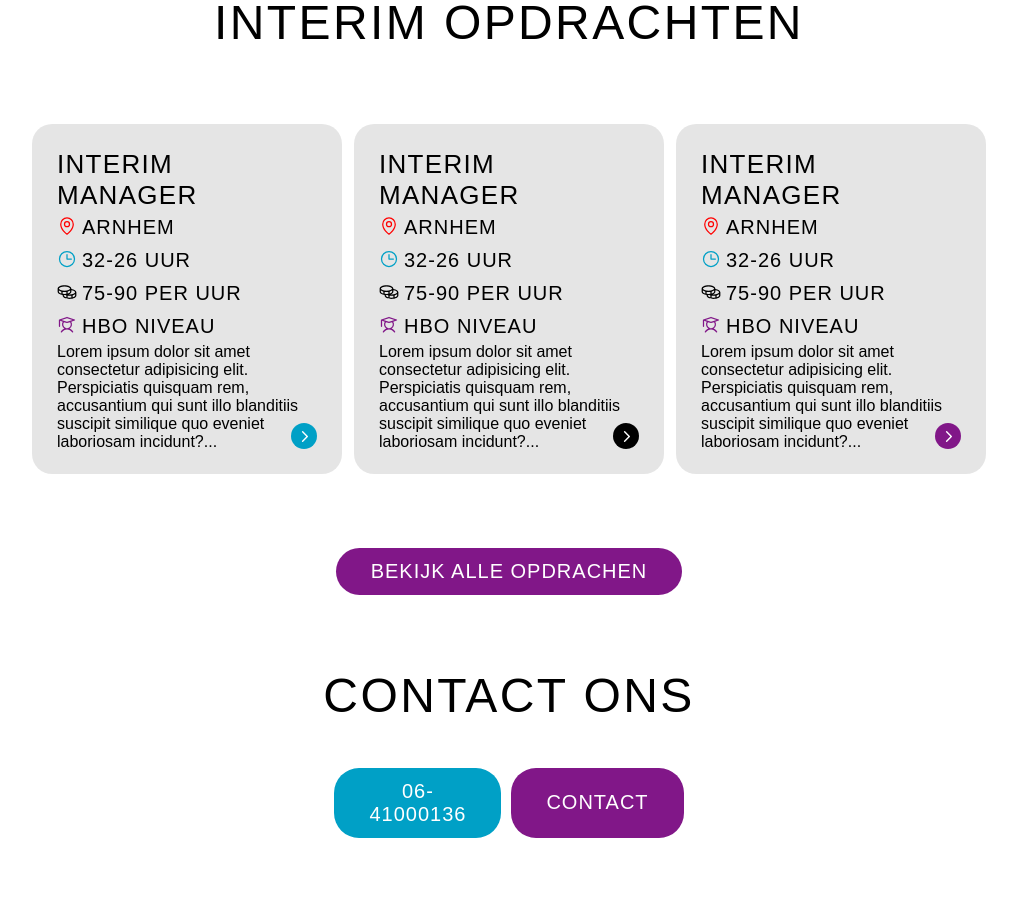
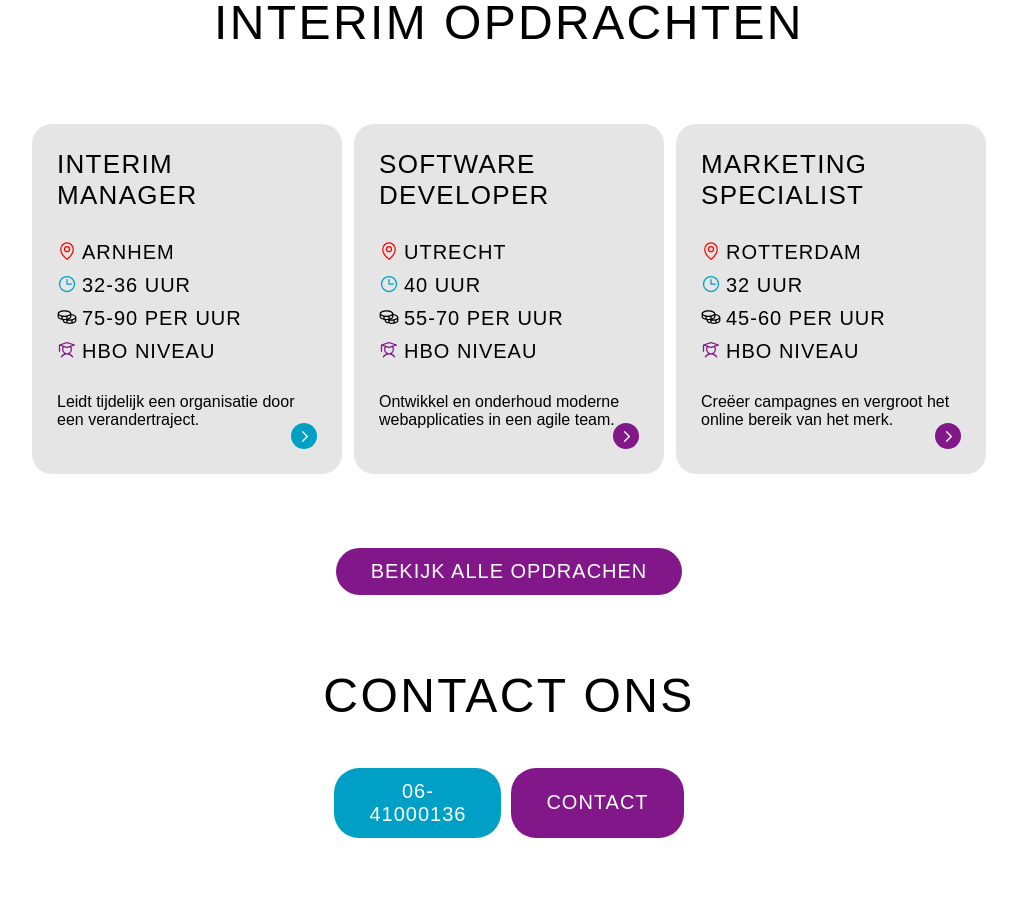
Before and after one commit to BoMaassen/fro-maassen-interim-professionals, a React (Vite) app: page / in a window 1280 px wide. Shown: the part 1080-1988 px from the top of the page, without its empty margins (131-1148 px from the left). Built offline with nearby package versions, Linux system fonts and the light colour scheme.

Commit message:
assignments opgehaald met json file

```diff
--- /dev/null
+++ b/src/assignments.json
@@ -0,0 +1,222 @@
+[
+  {
+    "id": 1,
+    "title": "Interim manager",
+    "place": "Arnhem",
+    "hours": "32-36",
+    "salary": "75-90",
+    "education": "Hbo",
+    "buttoncolor": "blue",
+    "text": "Leidt tijdelijk een organisatie door een verandertraject.",
+    "highlight": true
+  },
+  {
+    "id": 2,
+    "title": "Software Developer",
+    "place": "Utrecht",
+    "hours": "40",
+    "salary": "55-70",
+    "education": "Hbo",
+    "buttoncolor": "purple",
+    "text": "Ontwikkel en onderhoud moderne webapplicaties in een agile team.",
+    "highlight": true
+  },
+  {
+    "id": 3,
+    "title": "Marketing Specialist",
+    "place": "Rotterdam",
+    "hours": "32",
+    "salary": "45-60",
+    "education": "Hbo",
+    "buttoncolor": "purple",
+    "text": "Creëer campagnes en vergroot het online bereik van het merk.",
+    "highlight": true
+  },
+  {
+    "id": 4,
+    "title": "Data Analyst",
+    "place": "Amsterdam",
+    "hours": "36-40",
+    "salary": "60-80",
+    "education": "Wo",
+    "buttoncolor": "red",
+    "text": "Analyseer grote datasets en geef inzichten voor strategische keuzes.",
+    "highlight": false
+  },
+  {
+    "id": 5,
+    "title": "Projectleider Bouw",
+    "place": "Eindhoven",
+    "hours": "40",
+    "salary": "70-95",
+    "education": "Hbo",
+    "buttoncolor": "red",
+    "text": "Verantwoordelijk voor planning en uitvoering van bouwprojecten.",
+    "highlight": false
+  },
+  {
+    "id": 6,
+    "title": "Verpleegkundige",
+    "place": "Nijmegen",
+    "hours": "24-32",
+    "salary": "35-50",
+    "education": "Mbo",
+    "buttoncolor": "blue",
+    "text": "Bied dagelijkse zorg en begeleiding aan patiënten.",
+    "highlight": false
+  },
+  {
+    "id": 7,
+    "title": "Accountmanager B2B",
+    "place": "Zwolle",
+    "hours": "36-40",
+    "salary": "50-75",
+    "education": "Hbo",
+    "buttoncolor": "black",
+    "text": "Onderhoud klantrelaties en genereer nieuwe business.",
+    "highlight": false
+  },
+  {
+    "id": 8,
+    "title": "Docent Engels",
+    "place": "Leiden",
+    "hours": "28-36",
+    "salary": "40-55",
+    "education": "Hbo",
+    "buttoncolor": "purple",
+    "text": "Geef lessen Engels aan middelbare scholieren.",
+    "highlight": false
+  },
+  {
+    "id": 9,
+    "title": "UX Designer",
+    "place": "Haarlem",
+    "hours": "32-40",
+    "salary": "55-70",
+    "education": "Hbo",
+    "buttoncolor": "blue",
+    "text": "Ontwerp gebruiksvriendelijke interfaces en test met gebruikers.",
+    "highlight": false
+  },
+  {
+    "id": 10,
+    "title": "Logistiek Planner",
+    "place": "Tilburg",
+    "hours": "40",
+    "salary": "45-65",
+    "education": "Mbo",
+    "buttoncolor": "red",
+    "text": "Plan en optimaliseer transport- en magazijnstromen.",
+    "highlight": false
+  },
+  {
+    "id": 11,
+    "title": "Business Consultant",
+    "place": "Amersfoort",
+    "hours": "36-40",
+    "salary": "65-85",
+    "education": "Wo",
+    "buttoncolor": "blue",
+    "text": "Adviseer organisaties over strategie en digitalisering.",
+    "highlight": false
+  },
+  {
+    "id": 12,
+    "title": "Grafisch Ontwerper",
+    "place": "Groningen",
+    "hours": "24-32",
+    "salary": "35-50",
+    "education": "Hbo",
+    "buttoncolor": "purple",
+    "text": "Ontwerp creatieve visuele concepten en huisstijlen.",
+    "highlight": false
+  },
+  {
+    "id": 13,
+    "title": "HR Adviseur",
+    "place": "Den Haag",
+    "hours": "32-36",
+    "salary": "50-70",
+    "education": "Hbo",
+    "buttoncolor": "purple",
+    "text": "Begeleid HR-processen en adviseer leidinggevenden.",
+    "highlight": false
+  },
+  {
+    "id": 14,
+    "title": "Financieel Controller",
+    "place": "Breda",
+    "hours": "40",
+    "salary": "65-90",
+    "education": "Wo",
+    "buttoncolor": "black",
+    "text": "Controleer financiële rapportages en bewaak budgetten.",
+    "highlight": false
+  },
+  {
+    "id": 15,
+    "title": "IT Support Engineer",
+    "place": "Almere",
+    "hours": "36-40",
+    "salary": "40-55",
+    "education": "Mbo",
+    "buttoncolor": "red",
+    "text": "Bied technische ondersteuning en los incidenten op.",
+    "highlight": false
+  },
+  {
+    "id": 16,
+    "title": "Product Owner",
+    "place": "Den Bosch",
+    "hours": "36-40",
+    "salary": "70-95",
+    "education": "Hbo",
+    "buttoncolor": "blue",
+    "text": "Stel prioriteiten voor het scrumteam en beheer de product backlog.",
+    "highlight": false
+  },
+  {
+    "id": 17,
+    "title": "Verkoper Retail",
+    "place": "Maastricht",
+    "hours": "20-32",
+    "salary": "25-40",
+    "education": "Mbo",
+    "buttoncolor": "blue",
+    "text": "Help klanten in de winkel en zorg voor een prettige ervaring.",
+    "highlight": false
+  },
+  {
+    "id": 18,
+    "title": "Operationeel Manager",
+    "place": "Apeldoorn",
+    "hours": "40",
+    "salary": "75-100",
+    "education": "Hbo",
+    "buttoncolor": "purple",
+    "text": "Leid de dagelijkse operatie en verbeter processen.",
+    "highlight": false
+  },
+  {
+    "id": 19,
+    "title": "Content Marketeer",
+    "place": "Delft",
+    "hours": "28-36",
+    "salary": "45-60",
+    "education": "Hbo",
+    "buttoncolor": "black",
+    "text": "Schrijf en beheer content voor websites en campagnes.",
+    "highlight": false
+  },
+  {
+    "id": 20,
+    "title": "Research Scientist",
+    "place": "Wageningen",
+    "hours": "36-40",
+    "salary": "80-110",
+    "education": "Wo",
+    "buttoncolor": "red",
+    "text": "Doe onderzoek en ontwikkel innovatieve oplossingen.",
+    "highlight": false
+  }
+]
--- a/src/components/assignment/Assignment.css
+++ b/src/components/assignment/Assignment.css
@@ -11,7 +11,7 @@
     flex-basis: 310px;
     height: 350px;
     background-color: var(--grey-color);
-    justify-content: space-between;
+    gap: 25px;
     align-items: center;
     padding: 25px;
     border-radius: 20px;
--- a/src/pages/assignments/Assignments.jsx
+++ b/src/pages/assignments/Assignments.jsx
@@ -1,31 +1,44 @@
 import './Assignments.css'
 import Assignment from "../../components/assignment/Assignment";
+import assignments from "../../../src/assignments.json"
 
-function Assignments(){
-    return( <main>
+function Assignments() {
+    return (<main>
         <section className='assignments-section'>
             <div className='filter'>
                 <div className='filtermenu'>
                     <h2>Filter</h2>
-                <h4>Plaats</h4>
+                    <details>
+                        <summary>Plaats</summary>
                         <ul>
                             <li>Arnhem</li>
                             <li>Nijmegen</li>
                             <li>Utrecht</li>
                         </ul>
-                <h4>Uren</h4>
-                <h4>Opleidingsniveau</h4>
+                    </details>
+                    <details>
+                        <summary>Uren</summary>
+                        <ul>
+                            <li>24</li>
+                            <li>36</li>
+                            <li>40</li>
+                        </ul>
+                    </details>
+                    <details>
+                        <summary>Opleidingsniveau</summary>
+                        <ul>
+                            <li>Hbo</li>
+                            <li>Wo</li>
+                            <li>Mbo</li>
+                        </ul>
+                    </details>
                 </div>
             </div>
-        <div className='assignments-div'>
-        <Assignment title="Interim manager" place="Arnhem" hours="32-26" salary="75-90" education="Hbo" buttoncolor="blue" text="Lorem ipsum dolor sit amet consectetur adipisicing elit. Perspiciatis quisquam rem, accusantium qui sunt illo blanditiis suscipit similique quo eveniet laboriosam incidunt?..."/>
-        <Assignment title="Interim manager" place="Arnhem" hours="32-26" salary="75-90" education="Hbo" buttoncolor="black" text="Lorem ipsum dolor sit amet consectetur adipisicing elit. Perspiciatis quisquam rem, accusantium qui sunt illo blanditiis suscipit similique quo eveniet laboriosam incidunt?..."/>
-        <Assignment title="Interim manager" place="Arnhem" hours="32-26" salary="75-90" education="Hbo" buttoncolor="purple" text="Lorem ipsum dolor sit amet consectetur adipisicing elit. Perspiciatis quisquam rem, accusantium qui sunt illo blanditiis suscipit similique quo eveniet laboriosam incidunt?..."/>
-        <Assignment title="Interim manager" place="Arnhem" hours="32-26" salary="75-90" education="Hbo" buttoncolor="red" text="Lorem ipsum dolor sit amet consectetur adipisicing elit. Perspiciatis quisquam rem, accusantium qui sunt illo blanditiis suscipit similique quo eveniet laboriosam incidunt?..."/>
-        <Assignment title="Interim manager" place="Arnhem" hours="32-26" salary="75-90" education="Hbo" buttoncolor="blue" text="Lorem ipsum dolor sit amet consectetur adipisicing elit. Perspiciatis quisquam rem, accusantium qui sunt illo blanditiis suscipit similique quo eveniet laboriosam incidunt?..."/>
-        <Assignment title="Interim manager" place="Arnhem" hours="32-26" salary="75-90" education="Hbo" buttoncolor="black" text="Lorem ipsum dolor sit amet consectetur adipisicing elit. Perspiciatis quisquam rem, accusantium qui sunt illo blanditiis suscipit similique quo eveniet laboriosam incidunt?..."/>
-        <Assignment title="Interim manager" place="Arnhem" hours="32-26" salary="75-90" education="Hbo" buttoncolor="purple" text="Lorem ipsum dolor sit amet consectetur adipisicing elit. Perspiciatis quisquam rem, accusantium qui sunt illo blanditiis suscipit similique quo eveniet laboriosam incidunt?..."/>
-        <Assignment title="Interim manager" place="Arnhem" hours="32-26" salary="75-90" education="Hbo" buttoncolor="red" text="Lorem ipsum dolor sit amet consectetur adipisicing elit. Perspiciatis quisquam rem, accusantium qui sunt illo blanditiis suscipit similique quo eveniet laboriosam incidunt?..."/>
+            <div className='assignments-div'> {assignments.map((assignment => {
+                return (
+                    <Assignment title={assignment.title} place={assignment.place} hours={assignment.hours} salary={assignment.salary} education={assignment.education} buttoncolor={assignment.buttoncolor} text={assignment.text} />
+                )
+            }))}
             </div>
         </section>
     </main>
--- a/src/pages/home/home.jsx
+++ b/src/pages/home/home.jsx
@@ -3,6 +3,7 @@ import "./Home.css"
 import Usp from "../../components/ups/Usp";
 import Button from "../../components/button/Button";
 import Assignment from "../../components/assignment/Assignment";
+import assingments from "../../../src/assignments.json"
 
 function Home() {
     return (<main>
@@ -20,10 +21,21 @@ function Home() {
         <section className="assignments">
             <h2>Interim opdrachten</h2>
             <div className="assignment-block">
-                <Assignment title="Interim manager" place="Arnhem" hours="32-26" salary="75-90" education="Hbo" buttoncolor="blue" text="Lorem ipsum dolor sit amet consectetur adipisicing elit. Perspiciatis quisquam rem, accusantium qui sunt illo blanditiis suscipit similique quo eveniet laboriosam incidunt?..."/>
-                <Assignment title="Interim manager" place="Arnhem" hours="32-26" salary="75-90" education="Hbo" buttoncolor="black" text="Lorem ipsum dolor sit amet consectetur adipisicing elit. Perspiciatis quisquam rem, accusantium qui sunt illo blanditiis suscipit similique quo eveniet laboriosam incidunt?..."/>
-                <Assignment title="Interim manager" place="Arnhem" hours="32-26" salary="75-90" education="Hbo" buttoncolor="purple" text="Lorem ipsum dolor sit amet consectetur adipisicing elit. Perspiciatis quisquam rem, accusantium qui sunt illo blanditiis suscipit similique quo eveniet laboriosam incidunt?..."/>
-            </div>
+  {assingments
+    .filter((assignment) => assignment.highlight === true)
+    .map((assignment) => (
+      <Assignment
+        key={assignment.id}
+        title={assignment.title}
+        place={assignment.place}
+        hours={assignment.hours}
+        salary={assignment.salary}
+        education={assignment.education}
+        buttoncolor={assignment.buttoncolor}
+        text={assignment.text}
+      />
+    ))}
+</div>
             <Button className="text-button purple" text="Bekijk alle opdrachen" />
         </section>
         <section className="contact">
```
Lines whose indentation alone changed are shown as unchanged.
